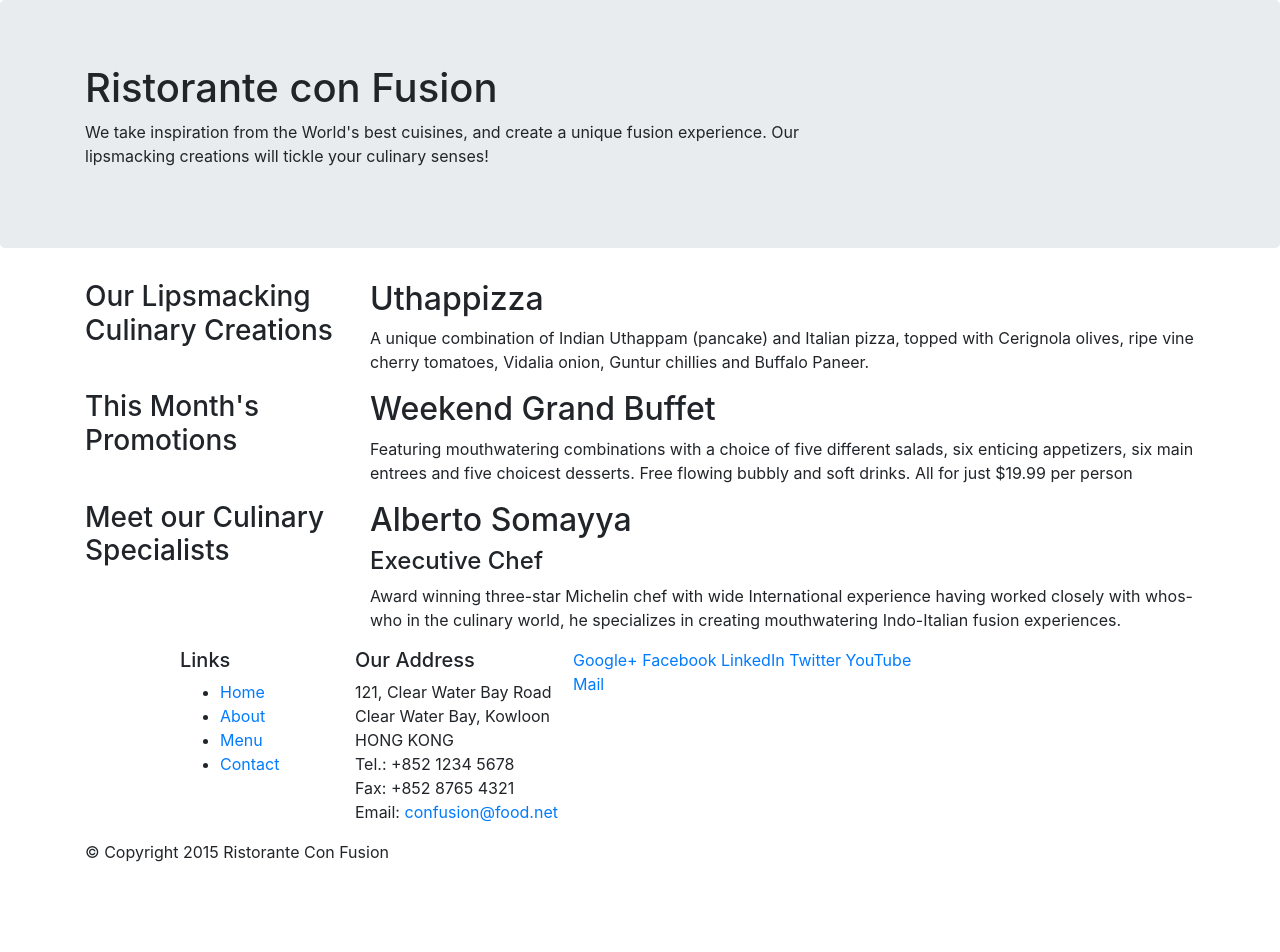
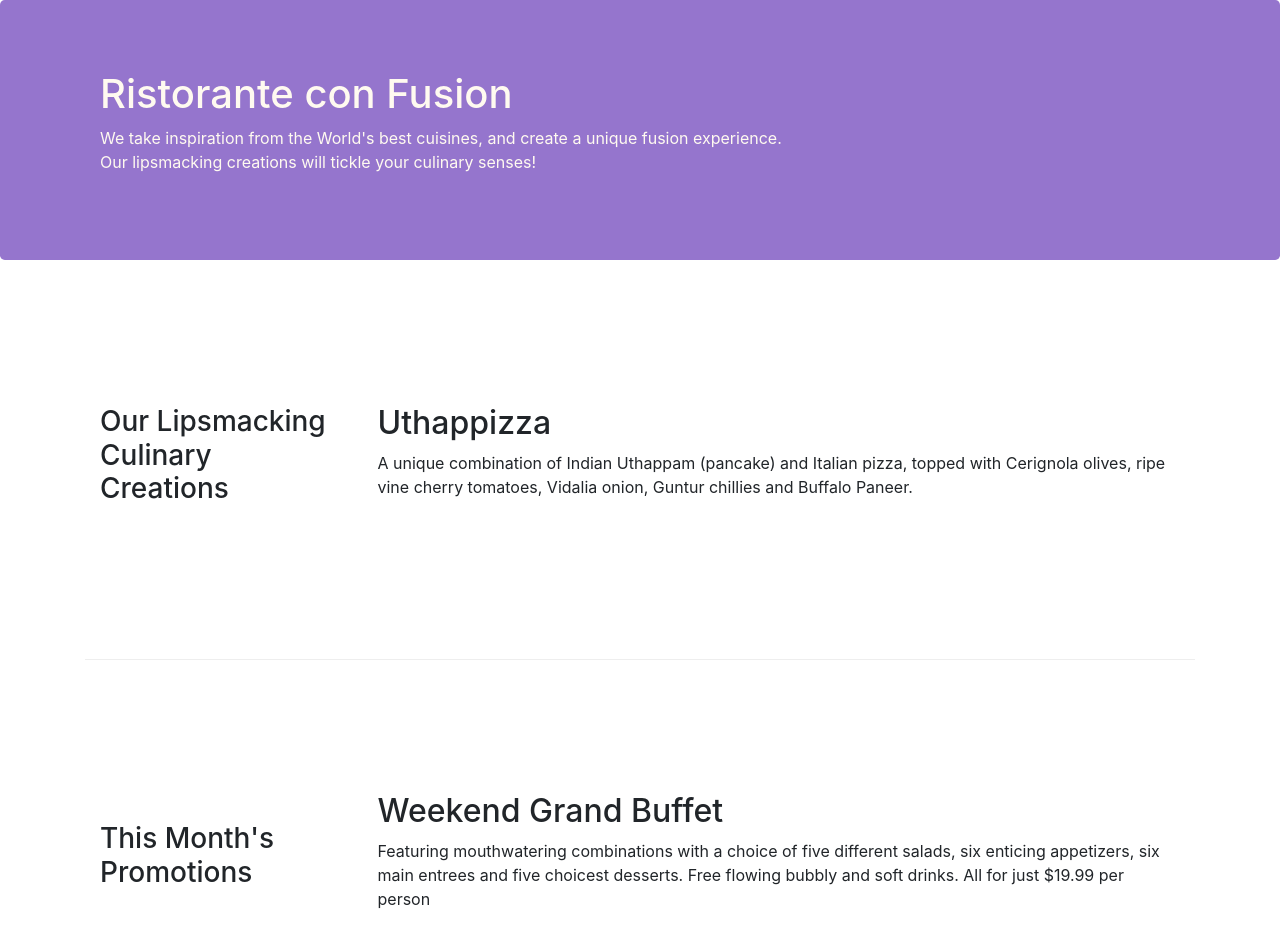
Before and after one commit to mahacala/fswd_conFusion, a website: page index.html in a window 1280 px wide. Shown: the top 952 px of the page. Before the commit the page ends 880 px from the top, so only its background shows below. Drawn offline with nearby package versions, Linux system fonts and the light colour scheme.

Commit message:
bootstrap grid part 2

```diff
--- /dev/null
+++ b/css/styles.css
@@ -0,0 +1,30 @@
+.row-header{
+    margin:0px auto;
+    padding:0px;
+}
+
+.row-content {
+    margin:0px auto;
+    padding: 50px 0px 50px 0px;
+    border-bottom: 1px ridge;
+    min-height:400px;
+}
+
+.footer{
+    background-color: #D1C4E9;
+    margin:0px auto;
+    padding: 20px 0px 20px 0px;
+}
+
+.jumbotron {
+    padding:70px 30px 70px 30px;
+    margin:0px auto;
+    background: #9575CD ;
+    color:floralwhite;
+}
+
+address{
+    font-size:80%;
+    margin:0px;
+    color:#0f0f0f;
+}
--- a/index.html
+++ b/index.html
@@ -9,6 +9,7 @@
 
    <!-- Bootstrap CSS -->
    <link rel="stylesheet" href="node_modules/bootstrap/dist/css/bootstrap.min.css">
+   <link href="css/styles.css" rel="stylesheet">
 
     <title>Ristorante Con Fusion</title>
 </head>
@@ -17,7 +18,7 @@
 
     <header class="jumbotron">
         <div class="container">
-            <div class="row">
+            <div class="row row-header">
                 <div class="col-12 col-sm-8">
                     <h1>Ristorante con Fusion</h1>
                     <p>We take inspiration from the World's best cuisines, and create a unique fusion experience. Our lipsmacking creations will tickle your culinary senses!</p>
@@ -29,7 +30,7 @@
     </header>
 
     <div class="container">
-        <div class="row">
+        <div class="row row-content align-items-center">
             <div class="col-sm-4 col-md-3">
                 <h3>Our Lipsmacking Culinary Creations</h3>
             </div>
@@ -40,17 +41,17 @@
         </div>
 
 
-        <div class="row">
-            <div class="col-sm-4 push-sm-8 col-md-3 push-md-9">
+        <div class="row row-content align-items-center">
+            <div class="col-sm-4 col-md-3 flex-last">
                 <h3>This Month's Promotions</h3>
             </div>
-            <div class="col-sm pull-sm-4 col-md pull-md-3">
+            <div class="col-sm col-md flex-first">
                 <h2>Weekend Grand Buffet</h2>
                 <p>Featuring mouthwatering combinations with a choice of five different salads, six enticing appetizers, six main entrees and five choicest desserts. Free flowing bubbly and soft drinks. All for just $19.99 per person </p>
             </div>
         </div>
 
-        <div class="row">
+        <div class="row row-content align-items-center">
             <div class="col-sm-4 col-md-3">
                 <h3>Meet our Culinary Specialists</h3>
             </div>
@@ -62,12 +63,12 @@
         </div>
     </div>
 
-    <footer>
+    <footer class="footer">
         <div class="container">
             <div class="row">
                 <div class="col-5 offset-1 col-sm-2">
                     <h5>Links</h5>
-                    <ul>
+                    <ul class="list-unstyled">
                         <li><a href="#">Home</a></li>
                         <li><a href="#">About</a></li>
                         <li><a href="#">Menu</a></li>
@@ -85,8 +86,8 @@
 		              Email: <a href="mailto:confusion@food.net">confusion@food.net</a>
 		           </address>
                 </div>
-                <div class="col col-sm-4">
-                    <div>
+                <div class="col col-sm-4 align-self-center">
+                    <div style="text-align:center">
                         <a href="http://google.com/+">Google+</a>
                         <a href="http://www.facebook.com/profile.php?id=">Facebook</a>
                         <a href="http://www.linkedin.com/in/">LinkedIn</a>
@@ -96,7 +97,7 @@
                     </div>
                 </div>
            </div>
-           <div class="row">
+           <div class="row justify-content-center">
                 <div class="col-auto">
                     <p>© Copyright 2015 Ristorante Con Fusion</p>
                 </div>
```
